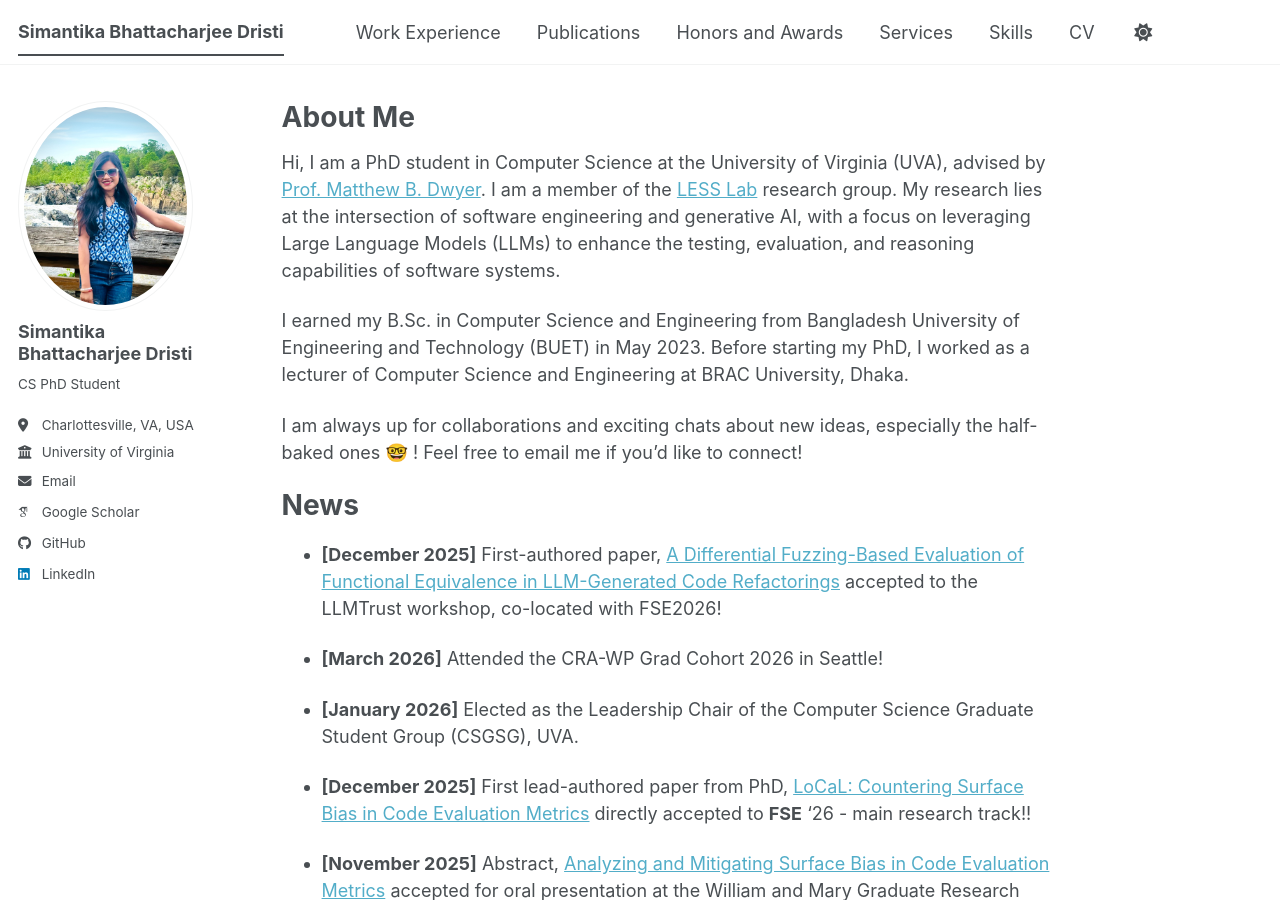
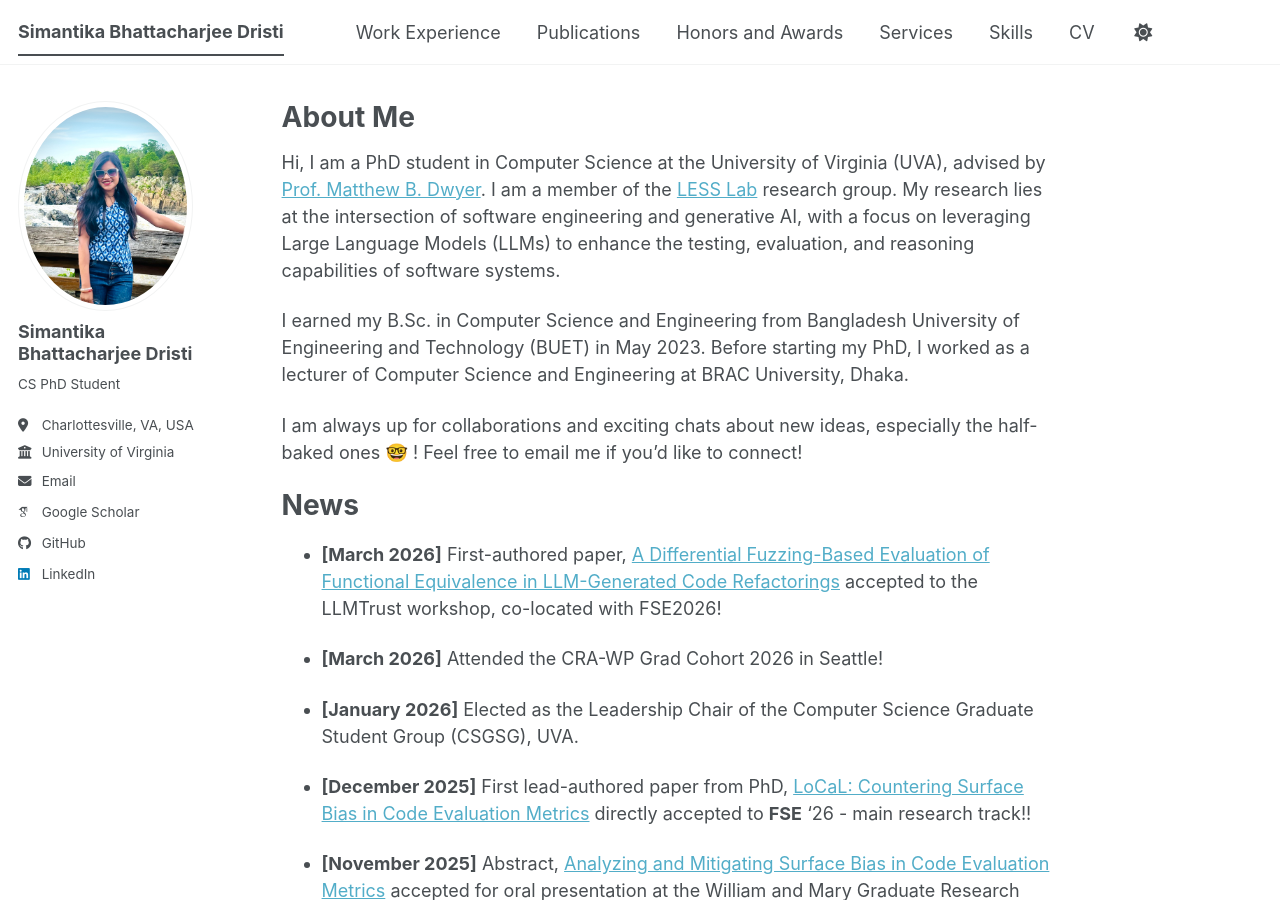
Before and after one commit to Dristi123/Dristi123.github.io, a Jekyll site: the page built from _pages/about.md, in a window 1280 px wide and 900 px high. Built offline with Jekyll 4.4.1, drawn with Linux system fonts in a browser that asks for light colours; some web fonts are replaced; a script bundle is joined from its source files by our own code; library files that are not in the unit come from our copies.

Commit message:
Update news section with new paper acceptance date

```diff
--- a/_pages/about.md
+++ b/_pages/about.md
@@ -12,7 +12,7 @@ redirect_from:
 
 <h1>News</h1>
 
-- **[December 2025]** First-authored paper, <a href="https://arxiv.org/abs/2602.15761">A Differential Fuzzing-Based Evaluation of Functional Equivalence in LLM-Generated Code Refactorings</a> accepted to the LLMTrust workshop, co-located with FSE2026!
+- **[March 2026]** First-authored paper, <a href="https://arxiv.org/abs/2602.15761">A Differential Fuzzing-Based Evaluation of Functional Equivalence in LLM-Generated Code Refactorings</a> accepted to the LLMTrust workshop, co-located with FSE2026!
 
 - **[March 2026]** Attended the CRA-WP Grad Cohort 2026 in Seattle!
 
```
